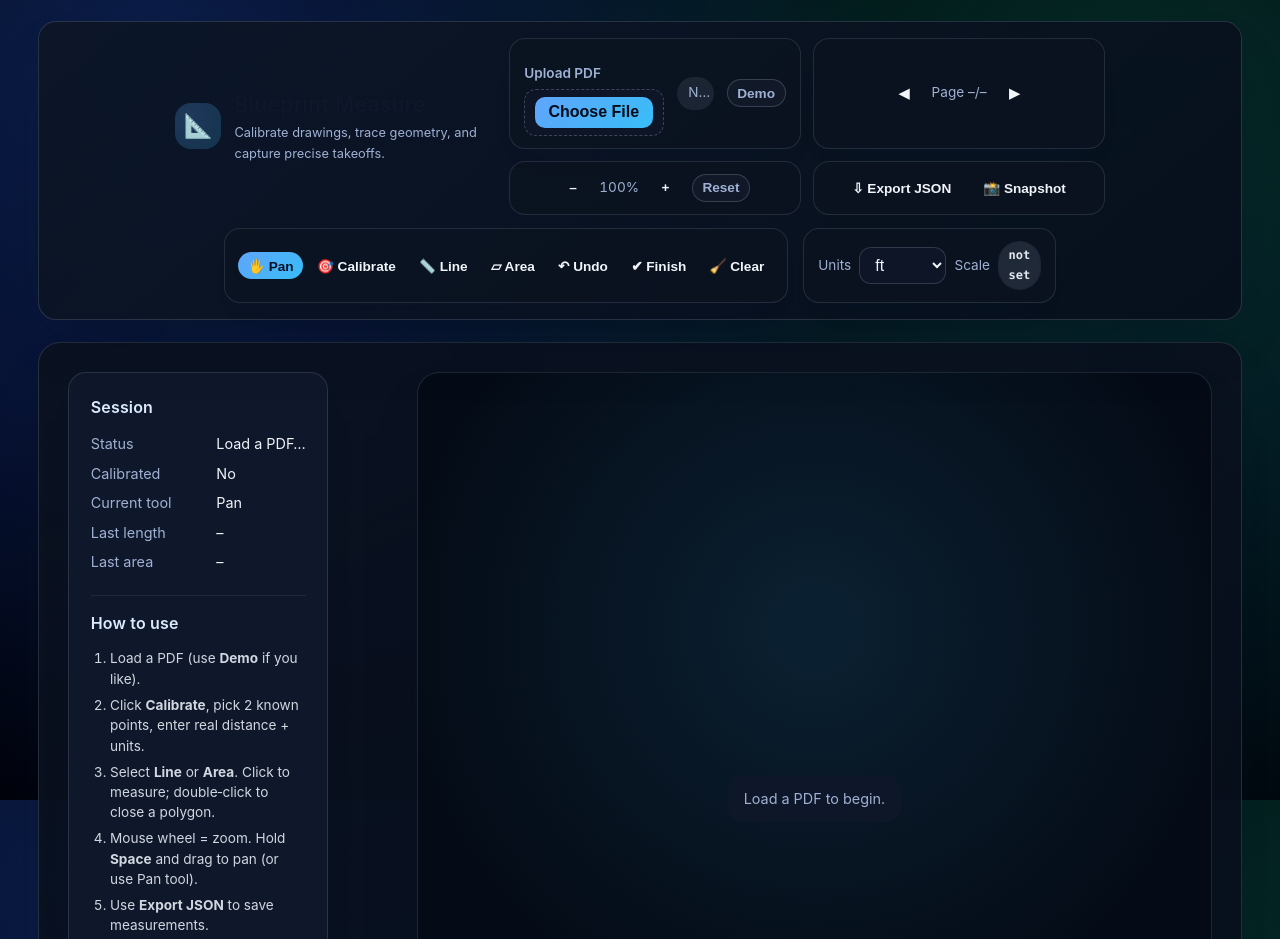
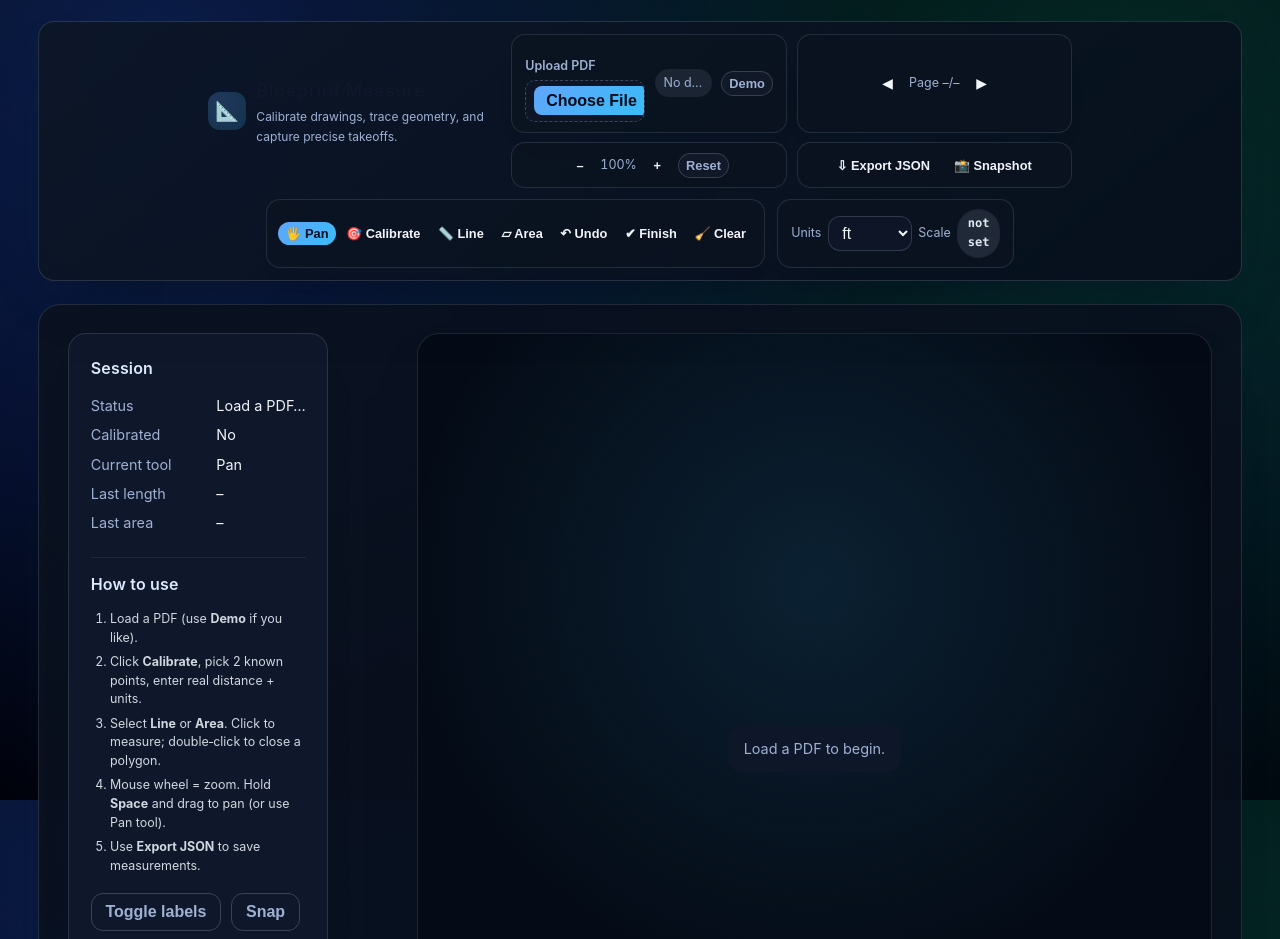
Before and after one commit to epi13/EstimatorLab, a plain HTML site: page src/take_off/takeOff.html in a window 1280 px wide. Shown: the top 939 px of the page. Drawn offline with Linux system fonts and the light colour scheme; a script that the page names is missing.

Commit message:
Slim down take off toolbar

```diff
--- a/src/styles.css
+++ b/src/styles.css
@@ -1124,9 +1124,9 @@ body[data-page="take-off-takeoff"] .topbar {
   z-index: 30;
   display: flex;
   flex-direction: column;
-  gap: clamp(0.55rem, 1.6vw, 0.85rem);
-  padding: clamp(0.65rem, 1.4vw, 1rem) clamp(0.8rem, 2.2vw, 1.3rem);
-  border-radius: 18px;
+  gap: clamp(0.35rem, 1vw, 0.65rem);
+  padding: clamp(0.45rem, 1vw, 0.75rem) clamp(0.6rem, 1.6vw, 1rem);
+  border-radius: 16px;
   background: linear-gradient(140deg, rgba(13, 22, 38, 0.92), rgba(7, 14, 28, 0.88));
   border: 1px solid rgba(148, 163, 184, 0.22);
   box-shadow: var(--shadow-lg);
@@ -1136,14 +1136,14 @@ body[data-page="take-off-takeoff"] .topbar {
 body[data-page="take-off-takeoff"] .topbar__row {
   display: flex;
   flex-wrap: wrap;
-  gap: clamp(0.6rem, 1.5vw, 0.9rem);
+  gap: clamp(0.45rem, 1.2vw, 0.75rem);
   align-items: stretch;
   justify-content: space-between;
 }
 
 body[data-page="take-off-takeoff"] .topbar__row--layout {
   align-items: stretch;
-  gap: clamp(0.75rem, 1.6vw, 1rem);
+  gap: clamp(0.55rem, 1.3vw, 0.8rem);
 }
 
 body[data-page="take-off-takeoff"] .topbar__row--tools {
@@ -1153,30 +1153,30 @@ body[data-page="take-off-takeoff"] .topbar__row--tools {
 body[data-page="take-off-takeoff"] .brand {
   display: flex;
   align-items: center;
-  gap: clamp(0.55rem, 1.4vw, 0.85rem);
+  gap: clamp(0.4rem, 1.1vw, 0.65rem);
   color: var(--ink);
 }
 
 body[data-page="take-off-takeoff"] .brand-icon {
   display: grid;
   place-items: center;
-  width: 46px;
-  height: 46px;
-  border-radius: 16px;
+  width: 38px;
+  height: 38px;
+  border-radius: 12px;
   background: radial-gradient(circle at 30% 30%, rgba(96, 165, 250, 0.25), rgba(56, 189, 248, 0.18));
   box-shadow: 0 18px 32px -24px rgba(37, 99, 235, 0.75);
-  font-size: 1.45rem;
+  font-size: 1.2rem;
 }
 
 body[data-page="take-off-takeoff"] .brand-copy h1 {
   margin: 0;
-  font-size: clamp(1.05rem, 2.2vw, 1.3rem);
+  font-size: clamp(0.95rem, 2vw, 1.15rem);
   letter-spacing: 0.02em;
 }
 
 body[data-page="take-off-takeoff"] .brand-copy p {
   margin: 0.1rem 0 0;
-  font-size: 0.8rem;
+  font-size: 0.75rem;
   color: var(--muted);
   max-width: 32ch;
 }
@@ -1184,32 +1184,32 @@ body[data-page="take-off-takeoff"] .brand-copy p {
 body[data-page="take-off-takeoff"] .topbar__clusters {
   display: grid;
   flex: 1 1 auto;
-  gap: clamp(0.5rem, 1.4vw, 0.75rem);
-  grid-template-columns: repeat(auto-fit, minmax(210px, 1fr));
+  gap: clamp(0.4rem, 1.1vw, 0.6rem);
+  grid-template-columns: repeat(auto-fit, minmax(190px, 1fr));
   align-items: stretch;
 }
 
 body[data-page="take-off-takeoff"] .pill {
   display: flex;
   align-items: center;
-  gap: clamp(0.4rem, 1.2vw, 0.8rem);
-  padding: clamp(0.4rem, 1vw, 0.75rem) clamp(0.6rem, 1.2vw, 0.9rem);
-  border-radius: 16px;
+  gap: clamp(0.3rem, 0.9vw, 0.6rem);
+  padding: clamp(0.3rem, 0.8vw, 0.6rem) clamp(0.5rem, 1vw, 0.8rem);
+  border-radius: 14px;
   background: var(--panel);
   border: 1px solid rgba(148, 163, 184, 0.18);
   box-shadow: var(--shadow-sm);
-  min-height: 44px;
+  min-height: 38px;
 }
 
 body[data-page="take-off-takeoff"] .pill__stack {
   display: flex;
   flex-direction: column;
-  gap: 0.25rem;
-  min-width: 140px;
+  gap: 0.2rem;
+  min-width: 120px;
 }
 
 body[data-page="take-off-takeoff"] .pill--file {
-  flex: 1 1 280px;
+  flex: 1 1 240px;
   align-items: stretch;
 }
 
@@ -1218,18 +1218,18 @@ body[data-page="take-off-takeoff"] .pill--file input[type="file"] {
   background: rgba(15, 23, 42, 0.85);
   color: var(--ink);
   border: 1px dashed rgba(148, 163, 184, 0.35);
-  border-radius: 12px;
-  padding: 0.45rem 0.6rem;
+  border-radius: 10px;
+  padding: 0.35rem 0.5rem;
   cursor: pointer;
 }
 
 body[data-page="take-off-takeoff"] .pill--file input[type="file"]::file-selector-button {
   margin-right: 0.75rem;
   border: none;
-  border-radius: 10px;
+  border-radius: 8px;
   background: linear-gradient(135deg, var(--brand), var(--brand-strong));
   color: #010b19;
-  padding: 0.4rem 0.85rem;
+  padding: 0.35rem 0.75rem;
   font-weight: 600;
   cursor: pointer;
   transition: filter 0.2s ease;
@@ -1241,7 +1241,7 @@ body[data-page="take-off-takeoff"] .pill--file input[type="file"]::file-selector
 
 body[data-page="take-off-takeoff"] .pill--file .file-name {
   align-self: center;
-  padding: 0.35rem 0.7rem;
+  padding: 0.25rem 0.55rem;
   border-radius: 999px;
   background: rgba(148, 163, 184, 0.12);
   color: var(--muted);
@@ -1258,7 +1258,7 @@ body[data-page="take-off-takeoff"] .pill--file .tool {
 body[data-page="take-off-takeoff"] .pill--nav,
 body[data-page="take-off-takeoff"] .pill--zoom,
 body[data-page="take-off-takeoff"] .pill--export {
-  flex: 1 1 220px;
+  flex: 1 1 200px;
   justify-content: center;
 }
 
@@ -1267,14 +1267,14 @@ body[data-page="take-off-takeoff"] .pill--tools {
   flex-wrap: wrap;
   justify-content: flex-start;
   align-items: center;
-  gap: 0.25rem;
-  padding: clamp(0.35rem, 0.9vw, 0.6rem) clamp(0.55rem, 1.2vw, 0.85rem);
-  min-height: 52px;
+  gap: 0.2rem;
+  padding: clamp(0.25rem, 0.7vw, 0.45rem) clamp(0.45rem, 0.9vw, 0.7rem);
+  min-height: 42px;
 }
 
 body[data-page="take-off-takeoff"] .pill--units {
   flex: 0 0 auto;
-  gap: 0.5rem;
+  gap: 0.4rem;
 }
 
 body[data-page="take-off-takeoff"] .tool {
@@ -1283,8 +1283,8 @@ body[data-page="take-off-takeoff"] .tool {
   background: transparent;
   color: var(--ink);
   font-weight: 600;
-  font-size: 0.85rem;
-  padding: 0.35rem 0.6rem;
+  font-size: 0.8rem;
+  padding: 0.25rem 0.45rem;
   border-radius: 999px;
   transition: background 0.2s ease, color 0.2s ease, box-shadow 0.2s ease, border 0.2s ease;
   cursor: pointer;
@@ -1318,7 +1318,7 @@ body[data-page="take-off-takeoff"] .tool.ghost:hover {
 }
 
 body[data-page="take-off-takeoff"] .small {
-  font-size: 0.85rem;
+  font-size: 0.78rem;
   color: var(--muted);
 }
 
@@ -1333,7 +1333,7 @@ body[data-page="take-off-takeoff"] input[type="text"] {
   color: var(--ink);
   border: 1px solid rgba(148, 163, 184, 0.25);
   border-radius: 12px;
-  padding: 0.5rem 0.7rem;
+  padding: 0.45rem 0.6rem;
   min-width: 0;
 }
 
```
